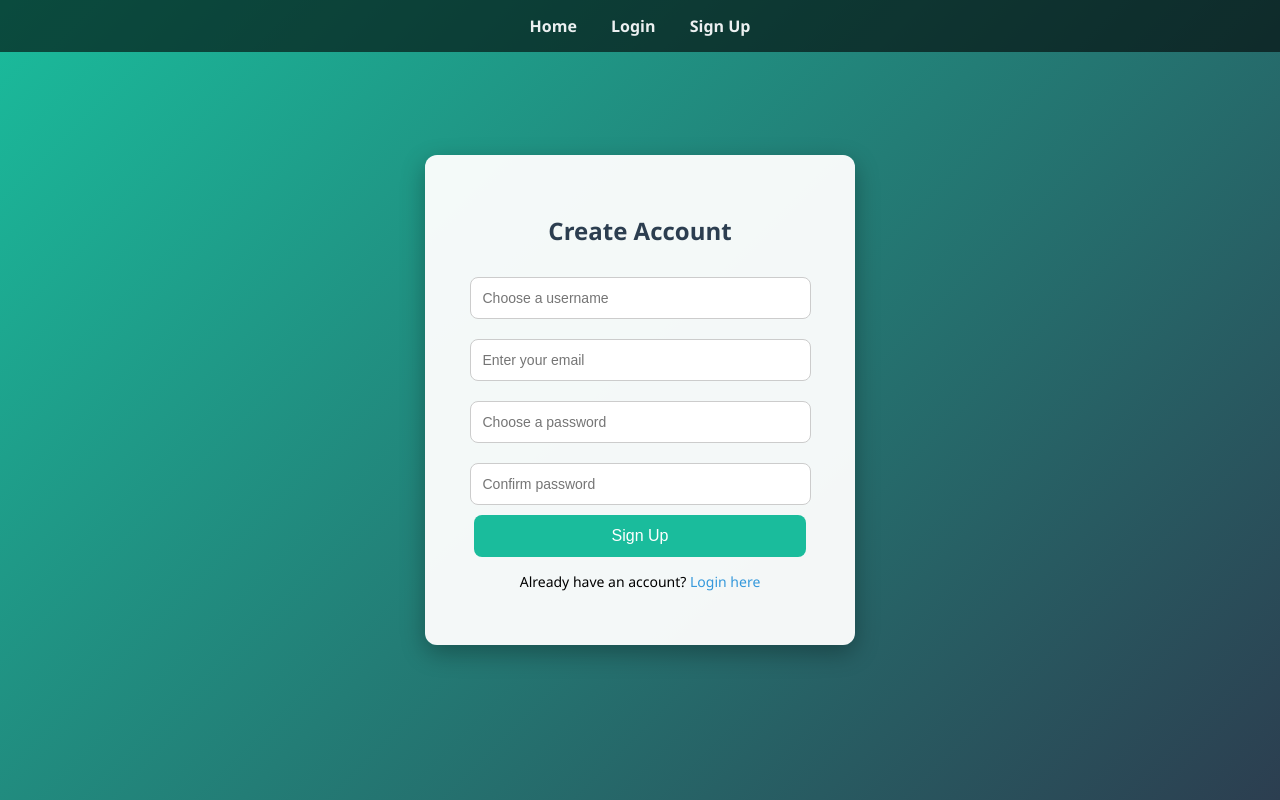
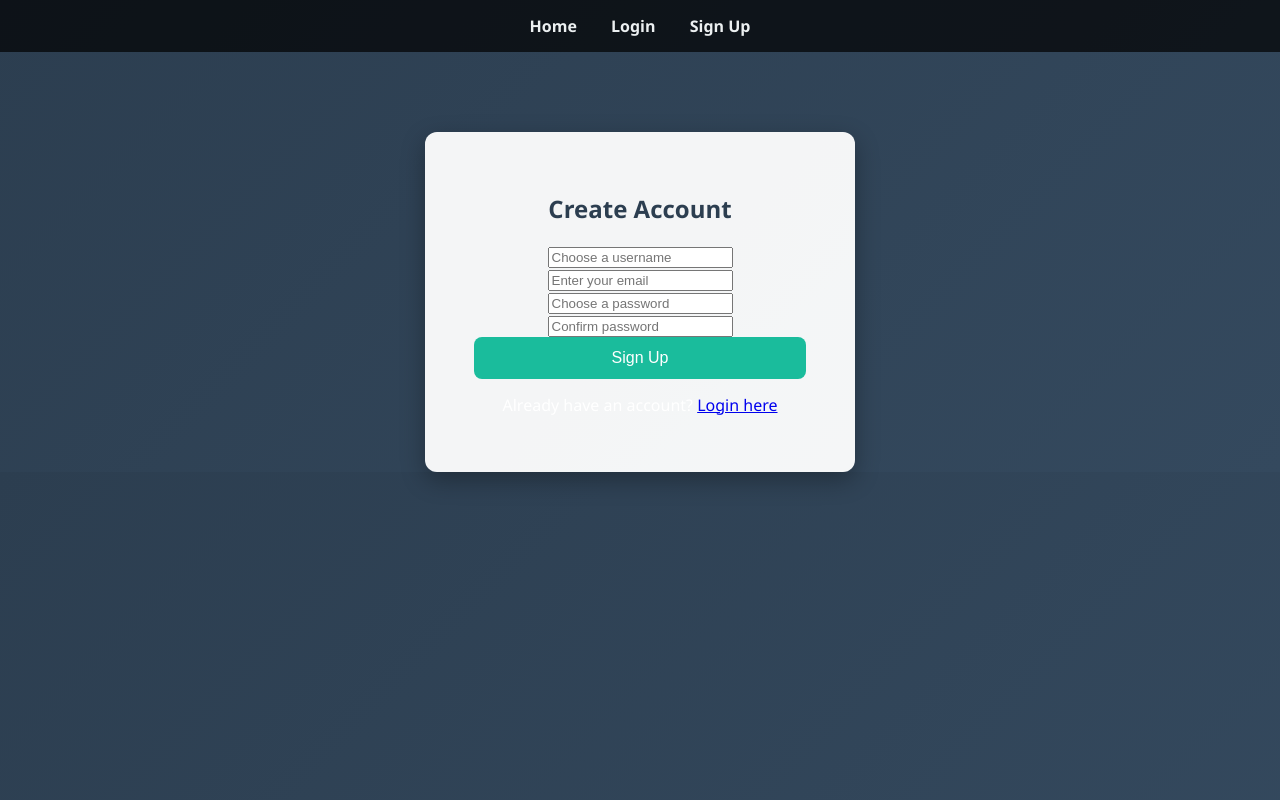
Before and after one commit to Mr-A-Hacker/Yard-sevices, a Flask app: page /signup in a window 1280 px wide. Run offline with Flask 3, Linux system fonts and the light colour scheme.

Commit message:
Update signup.html
Signed-off-by: MR.A_HACKER <abdullahlababidi70@gmail.com>

```diff
--- a/templates/signup.html
+++ b/templates/signup.html
@@ -1,106 +1,17 @@
-<!DOCTYPE html>
-<html>
-<head>
-  <title>Sign Up</title>
-  <style>
-    body {
-      font-family: 'Segoe UI', sans-serif;
-      background: linear-gradient(135deg, #1abc9c, #2c3e50);
-      display: flex;
-      justify-content: center;
-      align-items: center;
-      height: 100vh;
-      margin: 0;
-    }
-    nav {
-      position: absolute;
-      top: 0;
-      width: 100%;
-      background: rgba(0,0,0,0.6);
-      padding: 15px;
-      text-align: center;
-    }
-    nav a {
-      color: #ecf0f1;
-      text-decoration: none;
-      margin: 0 15px;
-      font-weight: bold;
-      transition: 0.3s;
-    }
-    nav a:hover {
-      color: #1abc9c;
-      transform: scale(1.1);
-    }
-    .card {
-      background: rgba(255,255,255,0.95);
-      padding: 40px;
-      border-radius: 12px;
-      box-shadow: 0 8px 25px rgba(0,0,0,0.3);
-      text-align: center;
-      width: 350px;
-      animation: fadeIn 1s ease-in-out;
-    }
-    h2 {
-      margin-bottom: 20px;
-      color: #2c3e50;
-    }
-    input {
-      width: 90%;
-      padding: 12px;
-      margin: 10px 0;
-      border: 1px solid #ccc;
-      border-radius: 8px;
-      font-size: 14px;
-    }
-    button {
-      width: 95%;
-      padding: 12px;
-      background: #1abc9c;
-      color: white;
-      border: none;
-      border-radius: 8px;
-      font-size: 16px;
-      cursor: pointer;
-      transition: 0.3s;
-    }
-    button:hover {
-      background: #16a085;
-      transform: scale(1.05);
-    }
-    p {
-      margin-top: 15px;
-      font-size: 14px;
-    }
-    a {
-      color: #3498db;
-      text-decoration: none;
-    }
-    a:hover {
-      text-decoration: underline;
-    }
-    @keyframes fadeIn {
-      from {opacity: 0; transform: translateY(-20px);}
-      to {opacity: 1; transform: translateY(0);}
-    }
-  </style>
-</head>
-<body>
-  <nav>
-    <a href="/">Home</a>
-    <a href="/login">Login</a>
-    <a href="/signup">Sign Up</a>
-  </nav>
+{% extends "base.html" %}
 
-  <div class="card">
-    <h2>Create Account</h2>
+{% block title %}Sign Up - Yard Services{% endblock %}
+
+{% block content %}
+<div class="card" style="margin:auto; margin-top:80px; background:rgba(255,255,255,0.95); padding:40px; border-radius:12px; box-shadow:0 8px 25px rgba(0,0,0,0.3); width:350px; text-align:center;">
+  <h2 style="color:#2c3e50;">Create Account</h2>
   <form method="POST" action="/signup">
     <input type="text" name="username" placeholder="Choose a username" required><br>
     <input type="email" name="email" placeholder="Enter your email" required><br>
     <input type="password" name="password" placeholder="Choose a password" required><br>
     <input type="password" name="confirm_password" placeholder="Confirm password" required><br>
-      <button type="submit">Sign Up</button>
+    <button type="submit" style="width:95%; padding:12px; background:#1abc9c; color:white; border:none; border-radius:8px; font-size:16px; cursor:pointer; transition:0.3s;">Sign Up</button>
   </form>
-    <p>Already have an account? <a href="/login">Login here</a></p>
+  <p style="margin-top:15px;">Already have an account? <a href="/login">Login here</a></p>
 </div>
-</body>
-</html>
+{% endblock %}
```
Lines whose indentation alone changed are shown as unchanged.
